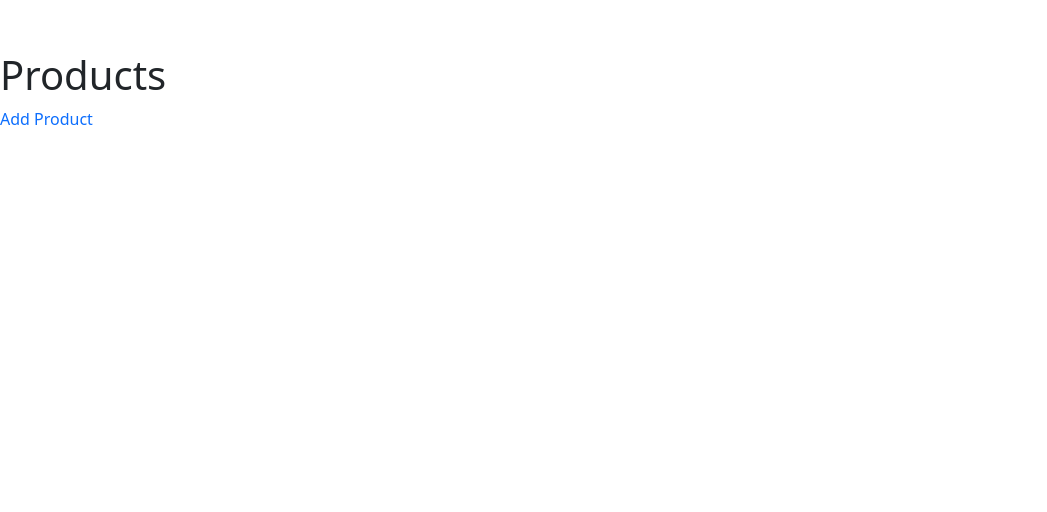
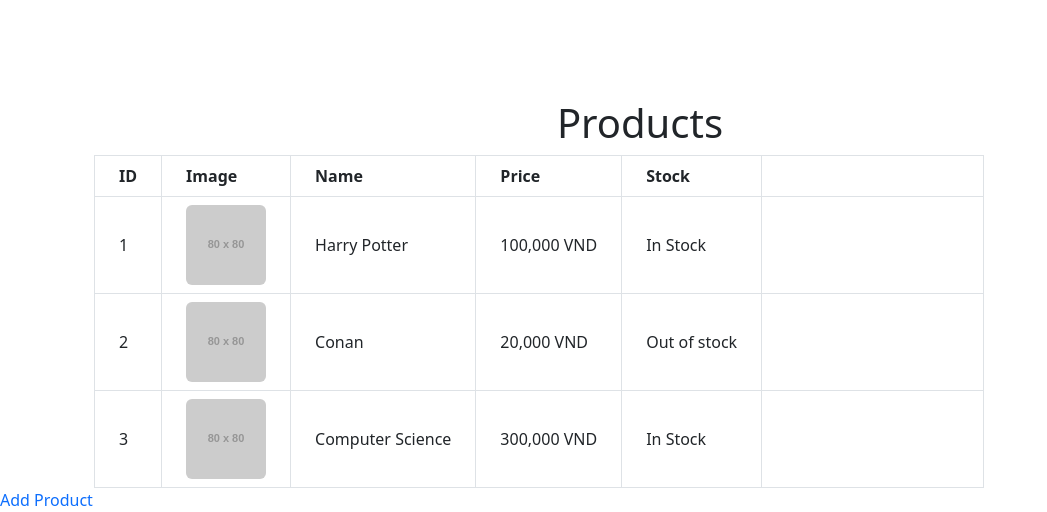
Before and after one commit to ThuNguyen288/ITITIU20315-NGUYEN_THI_KIM_THU-BOOKSTORE_PROJECT, a Next.js app: page /pages/main/admin/product/ShowProduct in a window 1280 px wide. Shown: the part 6301-6813 px from the top of the page, without its empty margins (0-1047 px from the left). Before the commit the page ends 6432 px from the top, so only its background shows below. Built offline with nearby package versions, Linux system fonts and the light colour scheme.

Commit message:
hash password

```diff
--- a/package.json
+++ b/package.json
@@ -11,6 +11,7 @@
   "dependencies": {
     "@headlessui/react": "^2.2.0",
     "@heroicons/react": "^2.2.0",
+    "bcrypt": "^5.1.1",
     "bookstore_project": "file:",
     "bootstrap": "^5.3.3",
     "jsonwebtoken": "^9.0.2",
--- a/src/app/api/admin/products/route.js
+++ b/src/app/api/admin/products/route.js
@@ -84,8 +84,9 @@ export async function POST(req) {
     if (images && images.length > 0) {
       await Promise.all(
         images.map(async (image, index) => {
-      // Kiểm tra nếu image.url có giá trị hợp lệ
-      if (!image.url) {
+          const imageURL = typeof image === 'string' ? image : image.url; // Hỗ trợ cả trường hợp `string` hoặc `object`
+
+          if (!imageURL) {
             throw new Error('Image URL is required');
           }
 
@@ -93,11 +94,12 @@ if (images && images.length > 0) {
 
           await db.execute(
             'INSERT INTO productimages (ProductID, ImageURL, IsPrimary) VALUES (?, ?, ?)',
-        [product.insertId, image.url, isPrimary]
+            [product.insertId, imageURL, isPrimary]
           );
         })
       );
     }
+
 
 
     return new Response(JSON.stringify({ success: true }), { status: 200 });
--- a/src/app/api/login/route.js
+++ b/src/app/api/login/route.js
@@ -1,84 +1,48 @@
 import { NextResponse } from 'next/server';
 import db from '../dbConect'; // Đảm bảo đúng đường dẫn tới file kết nối DB
+import bcrypt from 'bcrypt';
 
 // POST method
 export async function POST(req) {
   try {
-    const body = await req.json();
-    const {
-      name,
-      description,
-      price,
-      stock,
-      categoryId,
-      penType,
-      inkColor,
-      author,
-      publishYear,
-      subCategories,
-      images,
-    } = body;
+    const body = await req.json(); // Phân tích dữ liệu body
+    const { email, password } = body;
 
-    // Validate required fields
-    if (!name || !description || !price || !stock || !categoryId) {
-      return new Response(JSON.stringify({ error: 'Missing required fields' }), {
-        status: 400,
-      });
+    // Kiểm tra dữ liệu đầu vào
+    if (!email || !password) {
+      return NextResponse.json({ error: 'Email and password are required' }, { status: 400 });
     }
 
-    // Insert Product
-    const product = await db.collection('products').insertOne({
-      name,
-      description,
-      price,
-      stock,
-      categoryId,
-    });
+    // Query cơ sở dữ liệu
+    const [rows] = await db.query('SELECT * FROM customers WHERE Email = ?', [email]);
 
-    // Insert Category-specific info (PenType, Book Author)
-    if (categoryId === 1) {
-      await db.collection('books').insertOne({
-        productId: product.insertedId,
-        author,
-        publishYear,
-      });
-    } else if (categoryId === 2) {
-      await db.collection('pens').insertOne({
-        productId: product.insertedId,
-        penType,
-        inkColor,
-      });
+    // Kiểm tra nếu không có người dùng nào
+    if (rows.length === 0) {
+      return NextResponse.json({ error: 'Invalid email or password' }, { status: 401 });
     }
 
-    // Insert Subcategories for Books
-    if (subCategories && categoryId === 1) {
-      subCategories.forEach(async (subCategory) => {
-        await db.collection('bookSubCategories').insertOne({
-          productId: product.insertedId,
-          subCategory,
-        });
-      });
+    const user = rows[0];
+
+    // Kiểm tra mật khẩu
+    const isPasswordCorrect = await bcrypt.compare(password, user.Password);
+    if (!isPasswordCorrect) {
+      return NextResponse.json({ error: 'Invalid email or password' }, { status: 401 });
     }
 
-    // Insert Product Images
-    if (images) {
-      images.forEach(async (image) => {
-        await db.collection('productimages').insertOne({
-          productId: product.insertedId,
-          imageURL: image.url,
-          isPrimary: 0, // default
-        });
-      });
-    }
-
-    // Return a success response
-    return new Response(JSON.stringify({ success: true }), {
-      status: 200,
+    // Trả về thông tin người dùng sau khi đăng nhập thành công
+    return NextResponse.json({
+      message: 'Login successful',
+      user: {
+        id: user.CustomerID,
+        name: user.Name,
+        email: user.Email,
+        role_id: user.role_id, // Nếu trường này tồn tại trong cơ sở dữ liệu
+        phone: user.PhoneNumber,
+        address: user.Address,
+      },
     });
-  } catch (err) {
-    console.error("Error:", err);
-    return new Response(JSON.stringify({ error: 'Internal Server Error' }), {
-      status: 500,
-    });
+  } catch (error) {
+    console.error('Error in login API:', error);
+    return NextResponse.json({ error: 'Internal server error' }, { status: 500 });
   }
 }
--- a/src/app/api/register/route.js
+++ b/src/app/api/register/route.js
@@ -1,10 +1,14 @@
 import db from '../dbConect'
+import bcrypt from 'bcrypt';
+
 export async function POST(req) {
   try {
+    const saltRounds = 10;
     const body = await req.json();
     console.log('Request Body:', body); // Log incoming data
 
     const { email, password, name} = body;
+    const hashedPassword = await bcrypt.hash(password, saltRounds);
 
     if (!email || !password || !name) {
       console.error('Missing fields:', body);
@@ -21,15 +25,15 @@ export async function POST(req) {
 }
 
 
-    const [result] = await connection.execute(
+    const [result] = await db.execute(
       'INSERT INTO customers (Name, Password, Email, created_at, updated_at) VALUES (?, ?, ?, NOW(), NOW())',
-      [name, password, email]
+      [name, hashedPassword, email]
     );
 
 
     console.log('Database Insertion Result:', result); // Log the result
 
-    await connection.end();
+    await db.end();
 
     return new Response(
       JSON.stringify({ message: 'User registered successfully', userId: result.insertId }),
--- a/src/app/components/AdminSidebar.js
+++ b/src/app/components/AdminSidebar.js
@@ -12,7 +12,7 @@ export default function Sidebar() {
     { name: 'Products', href: './product/ShowProduct', icon: BookOpenIcon },
     { name: 'Orders', href: '#', icon: ShoppingBagIcon },
     { name: 'Account', href: '#', icon: UserIcon },
-    { name: '', href: '../customer/dashboard', icon: BackwardIcon },
+    { name: '', href: '../../customer/dashboard', icon: BackwardIcon },
 
   ];
 
--- a/src/app/pages/main/admin/product/ShowProduct/page.js
+++ b/src/app/pages/main/admin/product/ShowProduct/page.js
@@ -1,11 +1,83 @@
 "use client"
 
 import Link from "next/link"
+// Dữ liệu sản phẩm mẫu
 
 export default function Products(){
+    const products = [
+        {
+          id: 1,
+          name: 'Harry Potter',
+          price: '100,000 VND',
+          status: 'In Stock',
+          image: 'https://via.placeholder.com/80',
+        },
+        {
+          id: 2,
+          name: 'Conan',
+          price: '20,000 VND',
+          status: 'Out of stock',
+          image: 'https://via.placeholder.com/80',
+        },
+        {
+          id: 3,
+          name: 'Computer Science',
+          price: '300,000 VND',
+          status: 'In Stock',
+          image: 'https://via.placeholder.com/80',
+        },
+      ];
+
     return (
         <div className="products">
-            <h1>Products</h1>
+            <h1 className="text-2xl font-bold text-center mb-6 pt-5">Products</h1>
+            <div className="container mx-auto px-4">
+                <div className="overflow-x-auto">
+                    <table className="min-w-full border-collapse border border-gray-200 bg-white shadow-md">
+                    <thead>
+                        <tr className="bg-gray-100">
+                        <th className="border border-gray-300 px-4 py-2 text-left">ID</th>
+                        <th className="border border-gray-300 px-4 py-2 text-left">Image</th>
+                        <th className="border border-gray-300 px-4 py-2 text-left">Name</th>
+                        <th className="border border-gray-300 px-4 py-2 text-left">Price</th>
+                        <th className="border border-gray-300 px-4 py-2 text-left">Stock</th>
+                        <th className="border border-gray-300 px-4 py-2 text-center"></th>
+                        </tr>
+                    </thead>
+                    <tbody>
+                        {products.map((product) => (
+                        <tr key={product.id} className="hover:bg-gray-50">
+                            <td className="border border-gray-300 px-4 py-2">{product.id}</td>
+                            <td className="border border-gray-300 px-4 py-2">
+                            <img
+                                src={product.image}
+                                alt={product.name}
+                                className="w-16 h-16 object-cover rounded"
+                            />
+                            </td>
+                            <td className="border border-gray-300 px-4 py-2">{product.name}</td>
+                            <td className="border border-gray-300 px-4 py-2">{product.price}</td>
+                            <td
+                            className={`border border-gray-300 px-4 py-2 font-medium ${
+                                product.status === 'In Stock' ? 'text-green-600' : 'text-red-600'
+                            }`}
+                            >
+                            {product.status}
+                            </td>
+                            <td className="border border-gray-300 px-4 py-2 text-center space-x-2">
+                            <button className="bg-blue-500 text-white px-4 py-1 rounded hover:bg-blue-600">
+                                Edit
+                            </button>
+                            <button className="bg-red-500 text-white px-4 py-1 rounded hover:bg-red-600">
+                                Delete
+                            </button>
+                            </td>
+                        </tr>
+                        ))}
+                    </tbody>
+                    </table>
+                </div>
+            </div>
             <Link href="./AddProduct">
             <button>
                 Add Product
```
Also changed, not shown: src/app/pages/main/admin/product/AddProduct/page.js (+9 -4 lines), 1 other file (tests, documents, lock files or other folders). Lines whose indentation alone changed are shown as unchanged.
